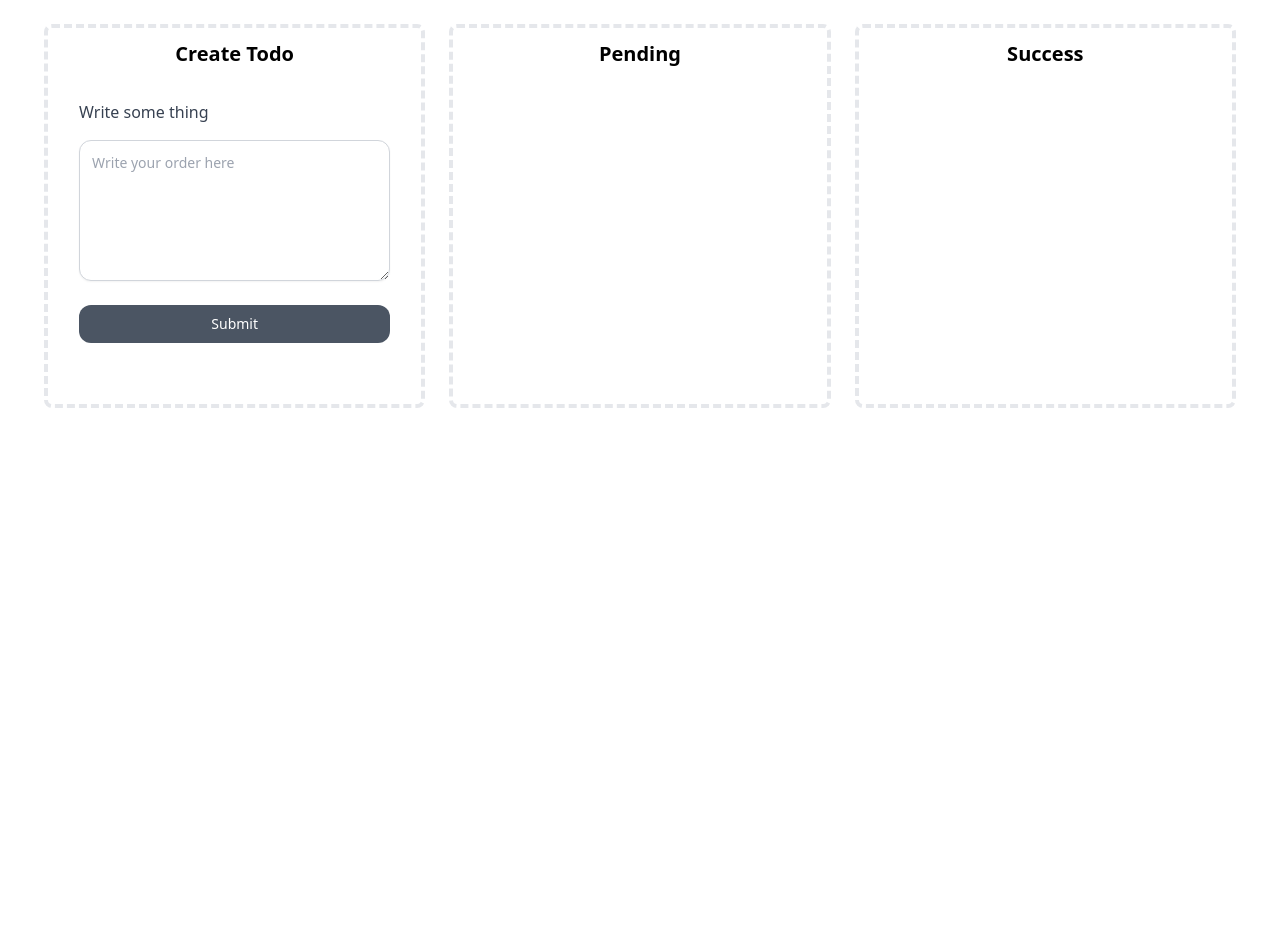
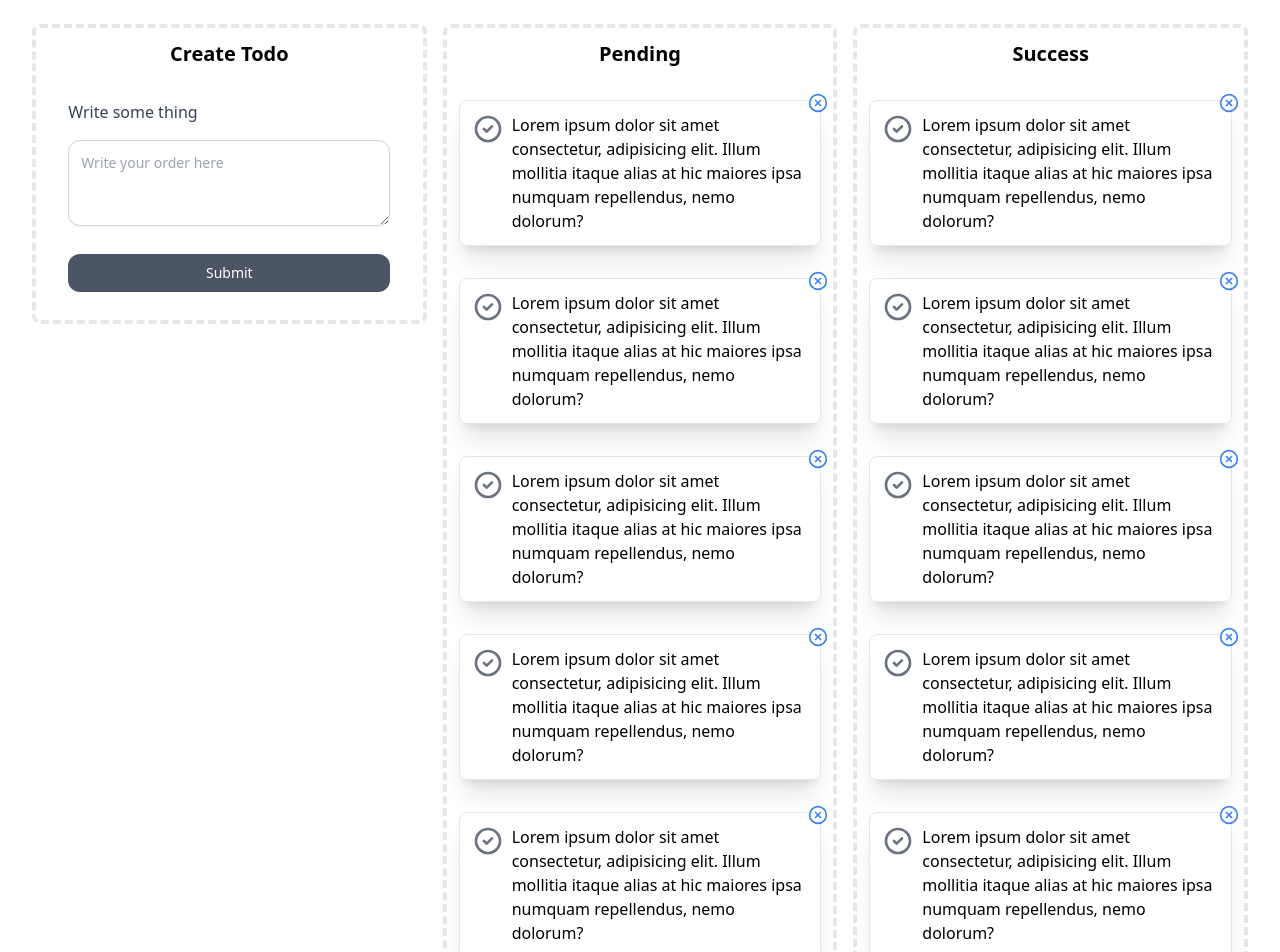
Before and after one commit to AofPatiphan/Todo-List-Nuxt, a Nuxt app: page / in a window 1280 px wide. Shown: the top 952 px of the page. Built offline with nearby package versions, Linux system fonts and the light colour scheme; no server answers.

Commit message:
Complete static home page

```diff
--- /dev/null
+++ b/components/CreateForm.vue
@@ -0,0 +1,21 @@
+<template>
+    <form action="" class="h-3/4">
+        <div class="h-full">
+            <div class="mt-3 flex justify-center">
+                <label for="inputTodo" class="block text-md font-medium text-gray-700 mt-5 w-5/6"> Write some thing
+                </label>
+            </div>
+            <div class="mt-3 h-3/6 flex justify-center">
+                <textarea id="inputTodo" name="inputTodo" rows="3"
+                    class="p-3 shadow-sm focus:ring-indigo-500 h-full focus:border-indigo-500 mt-1 block w-5/6 sm:text-sm border border-gray-300 rounded-xl"
+                    placeholder="Write your order here" />
+            </div>
+            <div class="mt-3 w-5/6 flex justify-center mx-auto">
+                <button
+                    class="group relative w-full flex justify-center my-4 py-2 px-4 border border-transparent text-sm font-medium rounded-xl text-white bg-gray-600 hover:bg-gray-700 focus:outline-none focus:ring-2 focus:ring-offset-2 focus:ring-gray-500">
+                    Submit
+                </button>
+            </div>
+        </div>
+    </form>
+</template>
--- /dev/null
+++ b/components/TodoItem.vue
@@ -0,0 +1,24 @@
+<template>
+    <div class="flex mb-8 mx-3 shadow-xl rounded-lg px-3 py-3 border border-0.5 relative">
+        <div class="absolute -right-2 -top-2">
+            <svg class="h-5 w-5 text-blue-500" viewBox="0 0 24 24" fill="none" stroke="currentColor" stroke-width="2"
+                stroke-linecap="round" stroke-linejoin="round">
+                <circle cx="12" cy="12" r="10" />
+                <line x1="15" y1="9" x2="9" y2="15" />
+                <line x1="9" y1="9" x2="15" y2="15" />
+            </svg>
+        </div>
+        <div class="mr-2 hover:cursor-pointer">
+            <svg class="h-8 w-8 text-gray-500 " width="24" height="24" viewBox="0 0 24 24" stroke-width="2"
+                stroke="currentColor" fill="none" stroke-linecap="round" stroke-linejoin="round">
+                <path stroke="none" d="M0 0h24v24H0z" />
+                <circle cx="12" cy="12" r="9" />
+                <path d="M9 12l2 2l4 -4" />
+            </svg>
+        </div>
+        <div>
+            Lorem ipsum dolor sit amet consectetur, adipisicing elit. Illum mollitia itaque alias at hic maiores ipsa
+            numquam repellendus, nemo dolorum?
+        </div>
+    </div>
+</template>
--- a/pages/index.vue
+++ b/pages/index.vue
@@ -1,36 +1,35 @@
 <template>
   <div>
-    <main>
-      <div class="max-w-7xl mx-auto py-6 sm:px-6 lg:px-8">
+    <main class="h-screen">
+      <div class="max-w-7xl mx-auto py-6 sm:px-6 lg:px-8 h-full">
         <!-- Replace with your content -->
-        <div class="grid grid-flow-row-dense grid-cols-3 grid-rows-3 ...">
-          <div class="border-4 border-dashed border-gray-200 rounded-lg h-96 mx-3">
-            <div class="text-xl text-center font-bold mt-3">Create Todo</div>
-            <form action="" class="h-3/4">
-              <div class="h-full">
-                <div class="mt-3 flex justify-center">
-                  <label for="inputTodo" class="block text-md font-medium text-gray-700 mt-5 w-5/6"> Write some thing
-                  </label>
-                </div>
-                <div class="mt-3 h-3/6 flex justify-center">
-                  <textarea id="inputTodo" name="inputTodo" rows="3"
-                    class="p-3 shadow-sm focus:ring-indigo-500 h-full focus:border-indigo-500 mt-1 block w-5/6 sm:text-sm border border-gray-300 rounded-xl"
-                    placeholder="Write your order here" />
-                </div>
-                <div class="mt-3 w-5/6 flex justify-center mx-auto">
-                  <button
-                    class="group relative w-full flex justify-center my-4 py-2 px-4 border border-transparent text-sm font-medium rounded-xl text-white bg-gray-600 hover:bg-gray-700 focus:outline-none focus:ring-2 focus:ring-offset-2 focus:ring-gray-500">
-                    Submit
-                  </button>
-                </div>
-              </div>
-            </form>
+        <div class="grid grid-cols-3 gap-4 h-full">
+          <div class="border-4 border-dashed border-gray-200 rounded-lg h-fit py-3">
+            <div class="text-xl text-center font-bold">Create Todo</div>
+            <CreateForm />
           </div>
-          <div class="border-4 border-dashed border-gray-200 rounded-lg h-96 mx-3">
-            <div class="text-xl text-center font-bold mt-3">Pending</div>
+          <div class="border-4 border-dashed border-gray-200 rounded-lg h-fit py-3">
+            <div class="text-xl text-center font-bold mb-8">Pending</div>
+            <TodoItem />
+            <TodoItem />
+            <TodoItem />
+            <TodoItem />
+            <TodoItem />
+            <TodoItem />
+            <TodoItem />
+            <TodoItem />
+            <TodoItem />
+            <TodoItem />
+
           </div>
-          <div class="border-4 border-dashed border-gray-200 rounded-lg h-96 mx-3">
-            <div class="text-xl text-center font-bold mt-3">Success</div>
+          <div class="border-4 border-dashed border-gray-200 rounded-lg h-fit py-3">
+            <div class="text-xl text-center font-bold mb-8">Success</div>
+            <TodoItem />
+            <TodoItem />
+            <TodoItem />
+            <TodoItem />
+            <TodoItem />
+            <TodoItem />
           </div>
         </div>
         <!-- /End replace -->
@@ -41,23 +40,22 @@
 
 <script>
 import axios from '../config/axios'
+import CreateForm from '../components/CreateForm.vue'
+import TodoItem from '../components/TodoItem.vue'
 export default {
-  middleware: 'auth',
+  middleware: "auth",
   head: {
-    title: 'Home'
+    title: "Home"
   },
   data() {
     return {
-
       pendingTodo: [],
       successTodo: []
-    }
+    };
   },
   layout: "MainLayout",
   mounted() {
-
-  }
-
-
+  },
+  components: { CreateForm, TodoItem }
 }
 </script>
--- a/pages/login.vue
+++ b/pages/login.vue
@@ -33,9 +33,19 @@
                 </div> -->
 
                 <div>
-                    <button type="submit"
+                    <button type="submit" v-if="!isLogin"
                         class="group relative w-full flex justify-center py-2 px-4 border border-transparent text-sm font-medium rounded-md text-white bg-indigo-600 hover:bg-indigo-700 focus:outline-none focus:ring-2 focus:ring-offset-2 focus:ring-indigo-500">
                         Sign in
+                    </button>
+                    <button type="submit" v-if="isLogin"
+                        class="group relative w-full flex justify-center py-2 px-4 border border-transparent text-sm font-medium rounded-md text-white bg-indigo-600 hover:bg-indigo-700 focus:outline-none focus:ring-2 focus:ring-offset-2 focus:ring-indigo-500">
+                        <svg class="h-5 w-5 text-blue-500 animate-spin" width="24" height="24" viewBox="0 0 24 24"
+                            stroke-width="2" stroke="currentColor" fill="none" stroke-linecap="round"
+                            stroke-linejoin="round">
+                            <path stroke="none" d="M0 0h24v24H0z" />
+                            <path d="M9 4.55a8 8 0 0 1 6 14.9m0 -4.45v5h5" />
+                            <path d="M11 19.95a8 8 0 0 1 -5.3 -12.8" stroke-dasharray=".001 4.13" />
+                        </svg>
                     </button>
                     <button type="button" @click="handleClickToRegister"
                         class="group relative w-full flex justify-center my-4 py-2 px-4 border border-transparent text-sm font-medium rounded-md text-white bg-gray-600 hover:bg-gray-700 focus:outline-none focus:ring-2 focus:ring-offset-2 focus:ring-gray-500">
@@ -56,14 +66,17 @@ export default {
         return {
             login: {
                 username: '',
-                password: ''
-            }
+                password: '',
+            },
+            isLogin: false
         }
     },
     methods: {
         async userLogin() {
             try {
+                this.isLogin = true
                 const response = await this.$auth.loginWith('local', { data: this.login })
+                this.isLogin = false
                 if (response.status === 200) {
                     this.$router.replace({ name: 'index' })
                 }
```
Also changed, not shown: layouts/mainLayout.vue (+34 -12 lines).
